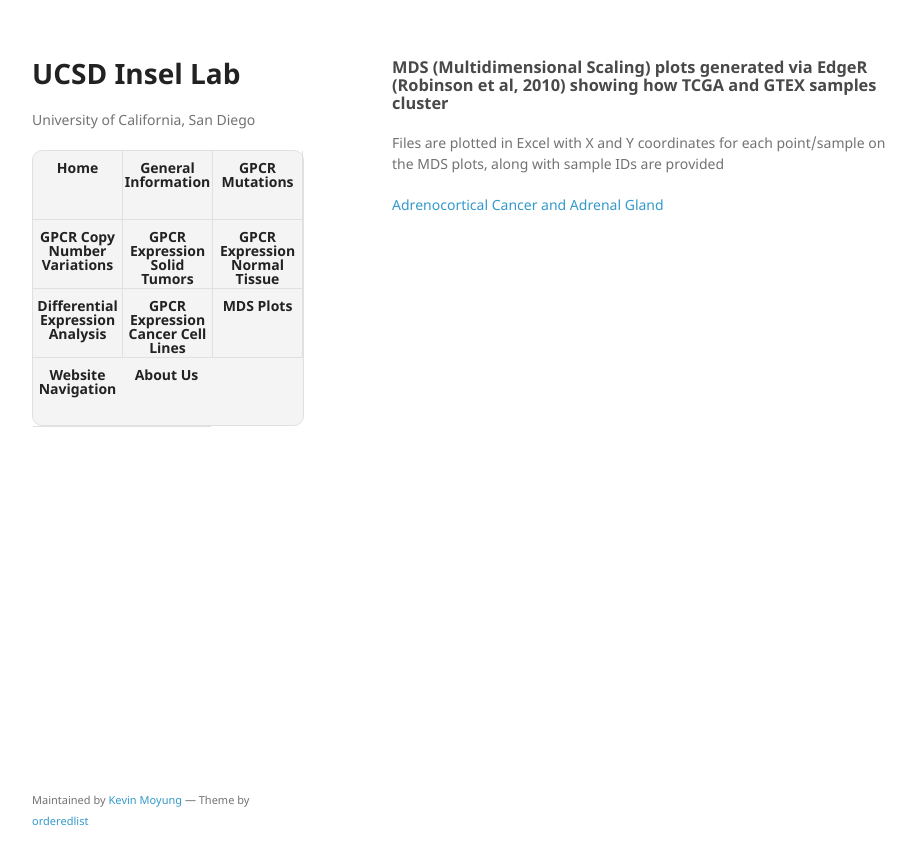
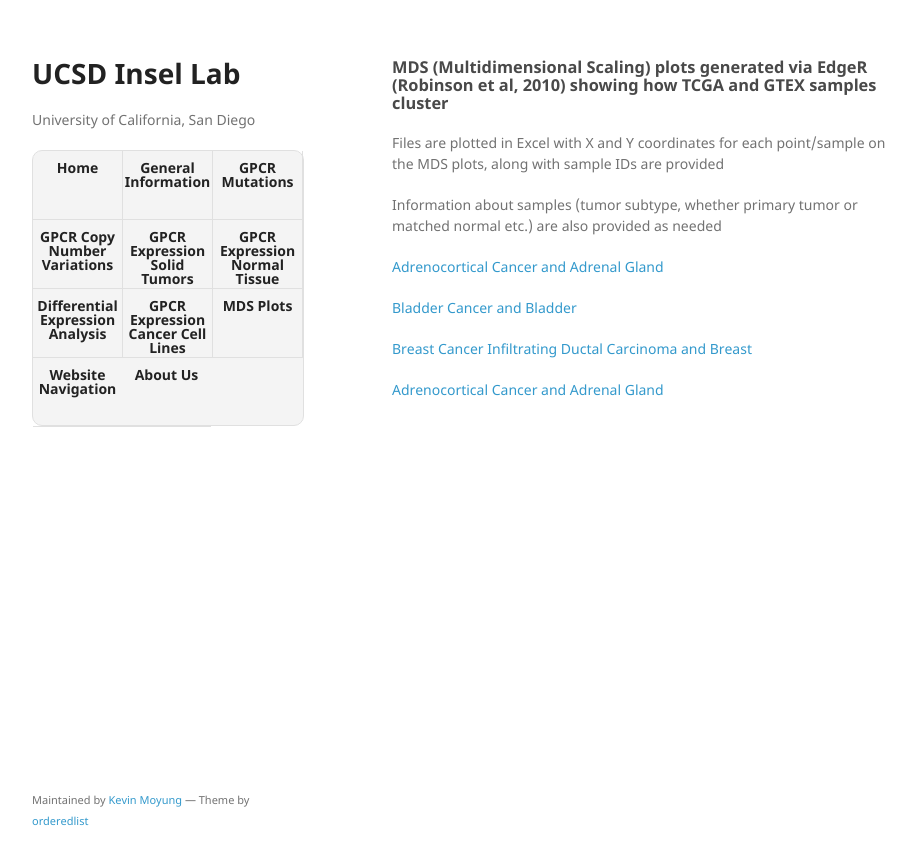
Before and after one commit to insellab/insellab.github.io, a Jekyll site: the page built from mds_plots.md, in a window 1280 px wide. Shown: the top 865 px of the page, without its empty margins (178-1094 px from the left). Built offline with Jekyll 4.4.1, drawn with Linux system fonts in a browser that asks for light colours; our own code applies the rules of GitHub Pages for plain Markdown files.

Commit message:
Update mds_plots.md

```diff
--- a/mds_plots.md
+++ b/mds_plots.md
@@ -6,4 +6,12 @@ layout: default
 
 Files are plotted in Excel with X and Y coordinates for each point/sample on the MDS plots, along with sample IDs are provided
 
+Information about samples (tumor subtype, whether primary tumor or matched normal etc.) are also provided as needed
+
 [Adrenocortical Cancer and Adrenal Gland](https://drive.google.com/open?id=0ByccgsfmD86PMUh1TjVPR2tuZjQ)
+
+[Bladder Cancer and Bladder](https://drive.google.com/open?id=0ByccgsfmD86PcFZZZUZBQS1HQlE)
+
+[Breast Cancer Infiltrating Ductal Carcinoma and Breast](https://drive.google.com/open?id=0ByccgsfmD86PZ1RvS1paRzBNRDg)
+
+[Adrenocortical Cancer and Adrenal Gland](https://drive.google.com/open?id=0ByccgsfmD86PMUh1TjVPR2tuZjQ)
```
